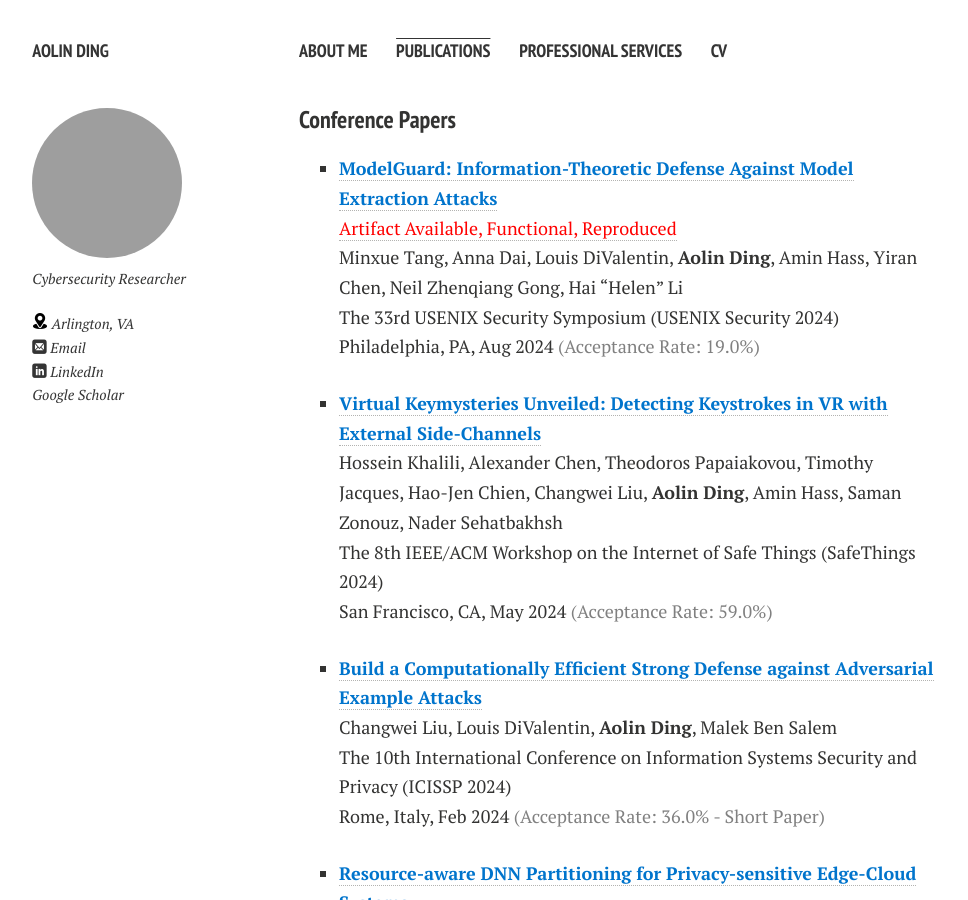
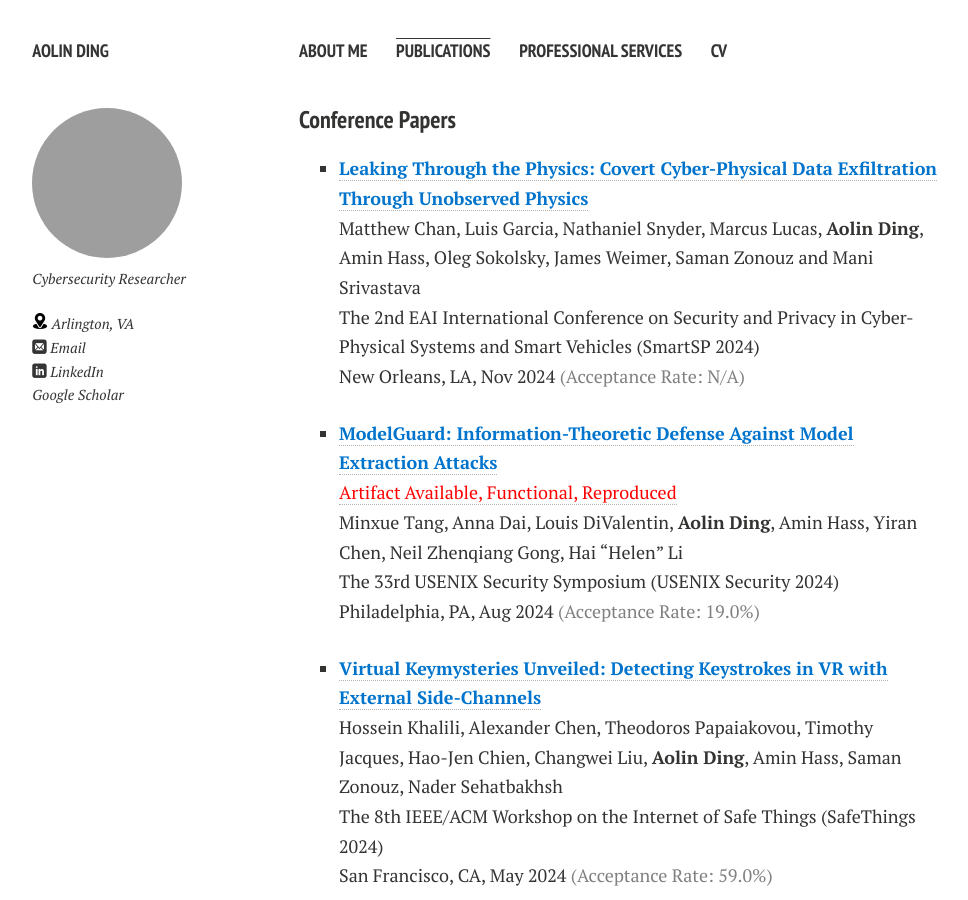
Before and after one commit to aolind/aolind.github.io, a Jekyll site: the page built from publications.md, in a window 1280 px wide and 900 px high. Shown: the whole window, without its empty margins (21-989 px from the left). Built offline with Jekyll 4.4.1, drawn with Linux system fonts in a browser that asks for light colours; nearby versions of some CDN libraries; comment, search, counter and statistics services are not loaded; a style sheet for code colours, icons or effects is not loaded; some of the changed text lies outside the part shown.

Commit message:
Add a new publication

```diff
--- a/publications.md
+++ b/publications.md
@@ -5,6 +5,11 @@ title: Publications
 ---
 
 ### Conference Papers
+
+- [**<font color='#0074cc'>Leaking Through the Physics: Covert Cyber-Physical Data Exfiltration Through Unobserved Physics</font>**](https://smartsp.eai-conferences.org/2024/)\
+Matthew Chan, Luis Garcia, Nathaniel Snyder, Marcus Lucas, **Aolin Ding**, Amin Hass, Oleg Sokolsky, James Weimer, Saman Zonouz and Mani Srivastava\
+The 2nd EAI International Conference on Security and Privacy in Cyber-Physical Systems and Smart Vehicles (SmartSP 2024)\
+New Orleans, LA, Nov 2024 <font color='gray'>(Acceptance Rate: N/A)</font>
 
 - [**<font color='#0074cc'>ModelGuard: Information-Theoretic Defense Against Model Extraction Attacks</font>**](https://www.usenix.org/conference/usenixsecurity24/presentation/tang)\
 [<font color='red'>Artifact Available, Functional, Reproduced</font>](https://github.com/Yoruko-Tang/ModelGuard)\
@@ -63,7 +68,7 @@ Cyber Resilient Energy Delivery Consortium (CREDC) Annual Industrial Workshop, T
 
 ### Patents
 - [**<font color='#0074cc'>Automated Cybersecurity Vulnerability Prioritization</font>**](https://www.freepatentsonline.com/y2024/0250979.html)\
-**Aolin Ding**, Hodaya Binyamini, Gal Engelberg, Louis William Divalentin, Benjamin Glen Mccarty, Dan Klein, Amin Hass
+**Aolin Ding**, Hodaya Binyamini, Gal Engelberg, Louis William Divalentin, Benjamin Glen Mccarty, Dan Klein, Amin Hass\
 US Patent App. 18/409,916, 2024
 
 - [**<font color='#0074cc'>Privacy-preserving Machine Learning Training Based on Homomorphic Encryption using Executable File Packages in an Untrusted Environment</font>**](https://patents.google.com/patent/US20230025754A1/en)\
```
